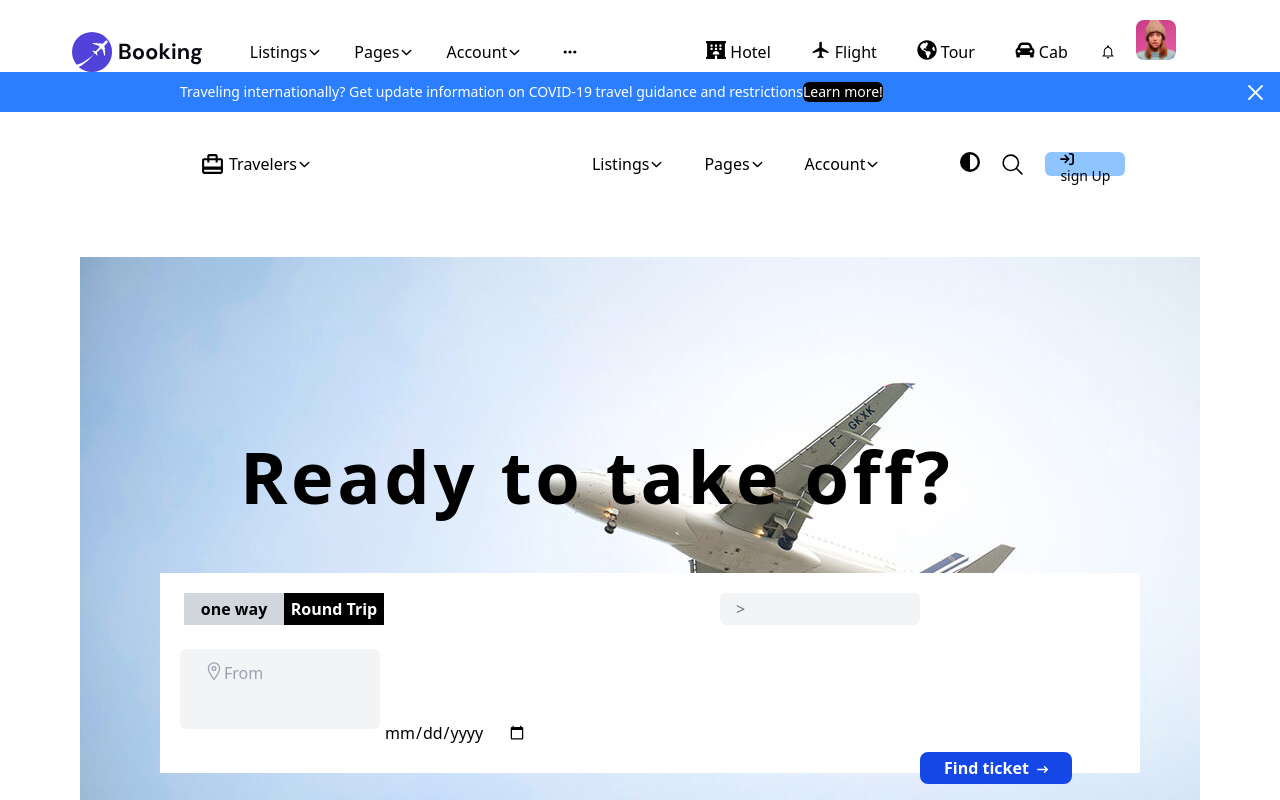
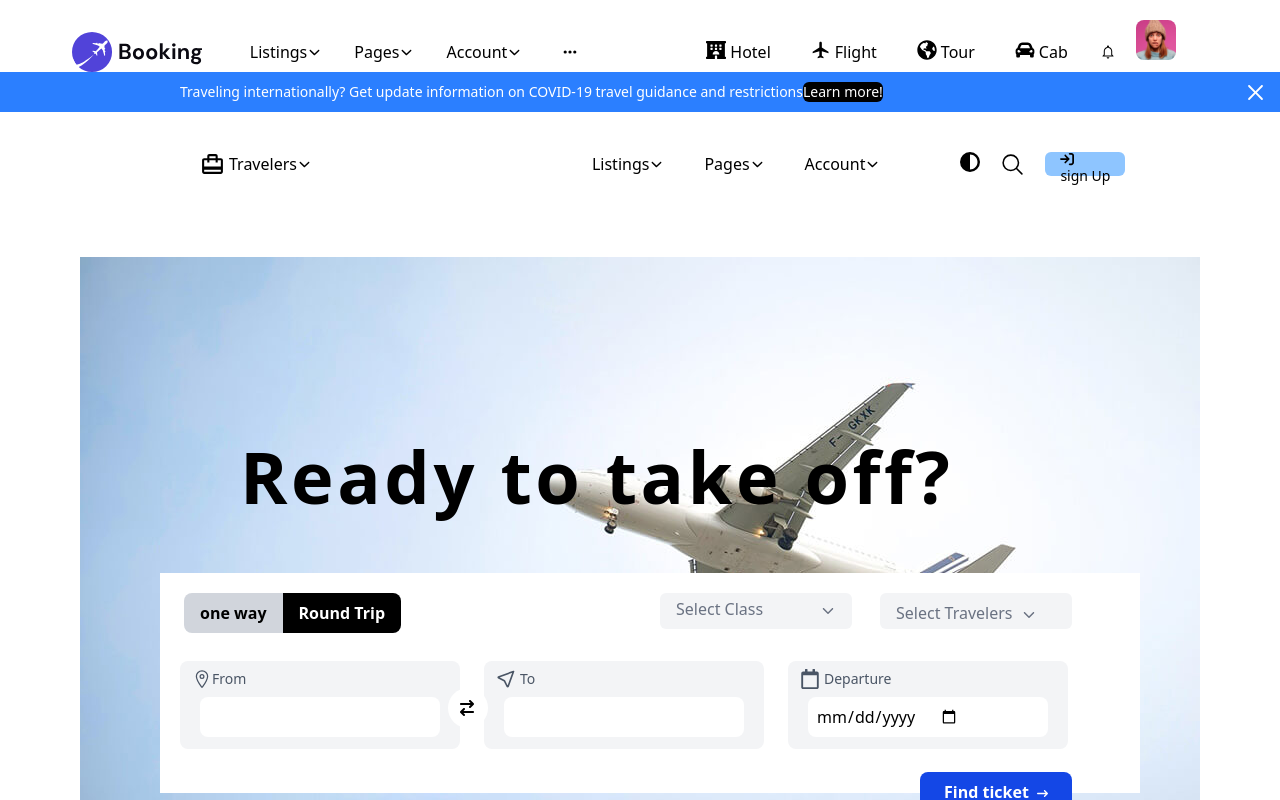
Before and after one commit to TheTechSage/TravelEase-Vite, a React (Vite) app: page / in a window 1280 px wide. Shown: the top 800 px of the page. Built offline with nearby package versions, Linux system fonts and the light colour scheme.

Commit message:
improve styling and layout of form components

```diff
--- a/src/components/flights/List.jsx
+++ b/src/components/flights/List.jsx
@@ -1,9 +1,8 @@
-import React from 'react'
 
 function List() {
   return (
     <div>
-      List
+      list
     </div>
   )
 }
--- a/src/components/flights/home/Takeoff.jsx
+++ b/src/components/flights/home/Takeoff.jsx
@@ -13,6 +13,9 @@ import { FaArrowRightToBracket } from "react-icons/fa6";
 import { IoLocationOutline } from "react-icons/io5";
 import { FaStar } from "react-icons/fa";
 import { FaArrowRightLong } from "react-icons/fa6";
+import { FaArrowRightArrowLeft } from "react-icons/fa6";
+import { FaRegCalendar } from "react-icons/fa";
+import { TbLocation } from "react-icons/tb";
 
 function Takeoff() {
     const [visible, setVisible] = useState(false);
@@ -127,38 +130,90 @@ function Takeoff() {
             <div className='px-20 py-20'>
                 <div className='w-full pl-20 pr-15 pt-4 pb-8 h-[600px] bg-[url(/flight.jpg)]'>
                     <h1 className='font-extrabold text-7xl absolute top-110 left-60 tracking-wider'>Ready to take off?</h1>
-                    <div className='w-full h-50 mt-75  left-10 bg-white'>
+                    <div className='w-full h-55 mt-75  left-10 bg-white'>
                         <div className='pt-5 pl-6 flex'>
-                            <button className='bg-gray-300 w-25 h-8  text-black  font-semibold '>one way</button>
-                            <button className='bg-black text-white w-25 h-8  font-semibold '>Round Trip</button>
-                            <div className='bg-gray-100 w-50 h-8 absolute right-90 rounded-md'>
-                                <div className='text-gray-500 pt-1'>
-                                    <form>
-                                        <div onClick={() => setVisible(!visible)} id="class" className="cursor-pointer px-4"> &gt;
-                                            <div className={`w-[200px] absolute top-0 left-0 ${visible ? "flex" : "hidden"} flex-col border px-2`}>
+                            <button className='bg-gray-300 rounded-l-lg px-4 py-2 text-black  font-semibold '>one way</button>
+                            <button className='bg-black rounded-r-lg text-white  font-semibold px-4 py-2'>Round Trip</button>
+                            <div className='bg-gray-100 w-48 h-9 absolute left-165 rounded-md flex'>
+                                <div className='w-full text-gray-500 pt-1'>
 
-                                                <p >Select Class </p>
-                                                <p >Economy</p>
-                                                <p >Premium Economy</p>
-                                                <p >Business</p>
-                                                <p >First Class</p>
-                                                <p >Select class</p>
-                                            </div>
+                                    <div onClick={() => setVisible(!visible)} id="class" className="flex items-center justify-between cursor-pointer px-4">
+                                        <p>Select Class</p>
+                                        <span className='pt-1 pl-2'><IoIosArrowDown /></span>
+
+                                        <div className={`z-50 bg-white w-[200px] absolute  top-0 left-0 ${visible ? "flex" : "hidden"} flex-col border px-2`}>
+                                            <form>
+                                                <input type="text"></input>
+
+                                                <p className='hover:bg-gray-200'>Select Class </p>
+                                                <p className='hover:bg-gray-200'>Economy</p>
+                                                <p className='hover:bg-gray-200'>Premium Economy</p>
+                                                <p className='hover:bg-gray-200'>Business</p>
+                                                <p className='hover:bg-gray-200'>First Class</p>
+                                                <p className='hover:bg-gray-200'>Select class</p>
+                                            </form>
                                         </div>
-                                    </form>
+                                    </div>
+
+                                </div>
+
+                                <div className='bg-gray-100 w-48 h-9 absolute left-55 rounded-md flex text-gray-500 pt-1'>
+                                    <div onClick={() => setVisible(!visible)} id="class" className="flex items-center justify-between cursor-pointer px-4">
+                                        <p>Select Travelers</p>
+                                        <span className='pt-1 pl-2'><IoIosArrowDown /></span>
+
+                                        <div className={`z-50 bg-white w-[200px] absolute  top-0 left-0 ${visible ? "flex" : "hidden"} flex-col border px-2`}>
+                                            <form>
+                                                <input type="text"></input>
+                                                <p className='hover:bg-gray-200'>1</p>
+                                                <p className='hover:bg-gray-200'>2</p>
+                                                <p className='hover:bg-gray-200'>3</p>
+                                                <p className='hover:bg-gray-200'>4</p>
+                                            </form>
+                                        </div>
+                                    </div>
+
                                 </div>
                             </div>
                         </div>
-                        <div className='bg-gray-100 w-50 h-20 relative left-5 top-6 rounded-md'>
-                            <p className='text-gray-400 pl-6 pt-3 flex'><IoLocationOutline size={20} />From </p>
+                        <div className='flex'>
+                            <div className='bg-gray-100 w-70 h-22 relative left-5 top-7 rounded-lg'>
+                                <p className='text-gray-600 pl-3 pt-2 text-sm flex'><IoLocationOutline size={20} />From </p>
+                                <div className='bg-white w-60 h-10 absolute left-5 top-9 rounded-lg'>
+
+                                </div>
+                            </div>
+
+                            <div className='absolute top-172 left-102'>
+                                <button className="cursor-pointer hover:bg-sky-50 bg-white rounded-full h-10 w-10 relative left-10 z-40"> <FaArrowRightArrowLeft size={26} className='pl-3' />
+                                </button>
+                            </div>
+
+
+                            <div className='bg-gray-100 w-70 h-22 relative left-11 top-7 rounded-lg'>
+                                <p className='text-gray-600 pl-3 gap-1 text-sm pt-2  flex'><TbLocation size={20} />To </p>
+                                <div className='bg-white w-60 h-10 absolute left-5 top-9 rounded-lg'>
+
+                                </div>
+                            </div>
+
+                            <div className='bg-gray-100 w-70 h-22 relative left-17 top-7 rounded-lg'>
+                                <p className='text-gray-600 pl-3 text-sm pt-2 gap-1 flex'><FaRegCalendar size={20} />Departure </p>
+                                <div className='bg-white w-60 h-10 absolute left-5 top-9 rounded-lg'>
+                                    <input className='p-2 cursor-pointer ' type="date" name="date" id="date" />
+                                </div>
+                            </div>
+
                         </div>
-                        <input className='p-4 ml-52' type="date" name="" id="" />
+
+
+
                     </div>
                 </div>
             </div>
 
-            <div className='absolute top-188 left-230'>
-                <button className='flex cursor-pointer hover:bg-sky-700 text-white rounded-lg p-1 px-6 bg-blue-700 font-semibold'>Find ticket<FaArrowRightLong size={19} className='pt-2 pl-2' /></button>
+            <div className='absolute top-193 left-230'>
+                <button className='flex cursor-pointer hover:bg-sky-700 text-white rounded-lg p-2 px-6 bg-blue-700 font-semibold'>Find ticket<FaArrowRightLong size={19} className='pt-2 pl-2' /></button>
             </div>
 
             <div className='relative left-40 font-bold text-3xl pt-0'>
@@ -307,21 +362,21 @@ function Takeoff() {
                             <img className='w-37 rounded-xl' src="public/02-HjfkwpD3.jpg"></img>
                             <div className='flex-col'>
                                 <p className='text-xl pt-8 px-5 hover:text-blue-800 cursor-pointer font-bold'>Story of Water World adventure</p>
-                                <p className='text-gray-500 px-6 pt-2'>Jacqueline Miller</p>
+                                <p className='text-gray-500 px-6 pt-2 cursor-pointer'>Jacqueline Miller</p>
                             </div>
                         </div>
                         <div className='pt-10 flex'>
                             <img className='w-37 rounded-xl' src="public/03-rK62pTNA.jpg"></img>
                             <div className='flex-col'>
                                 <p className='text-xl pt-8 px-5 hover:text-blue-800 cursor-pointer font-bold'>How Hotel Technology Can Help Small Hotel Businesses</p>
-                                <p className='text-gray-500 px-6 pt-2'>Frances Guerrero</p>
+                                <p className='text-gray-500 px-6 pt-2 cursor-pointer'>Frances Guerrero</p>
                             </div>
                         </div>
                         <div className='pt-10 flex'>
                             <img className='w-37 rounded-xl' src="public/04-VFGGPgDc.jpg"></img>
                             <div className='flex-col'>
                                 <p className='text-xl pt-8 px-5 hover:text-blue-800 cursor-pointer font-bold'>Hotel Service-Become a Guide for Your Guests</p>
-                                <p className='text-gray-500 px-6 pt-2'>Louis Ferguson</p>
+                                <p className='text-gray-500 px-6 pt-2 cursor-pointer'>Louis Ferguson</p>
                             </div>
                         </div>
                     </div>
--- a/src/components/hotels/Chains.jsx
+++ b/src/components/hotels/Chains.jsx
@@ -3,7 +3,7 @@ import React from 'react'
 function Chains() {
   return (
     <div>
-      Chains
+
     </div>
   )
 }
```
